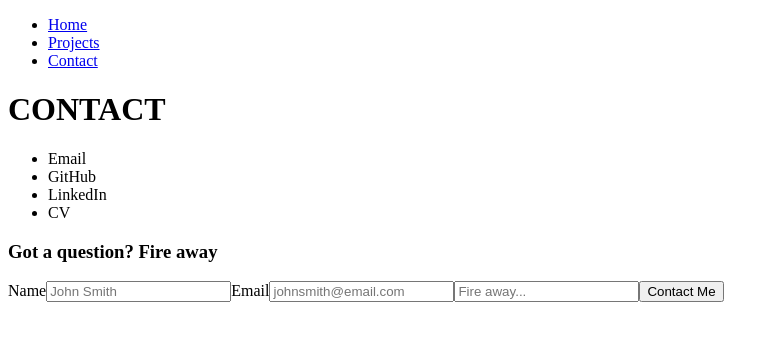
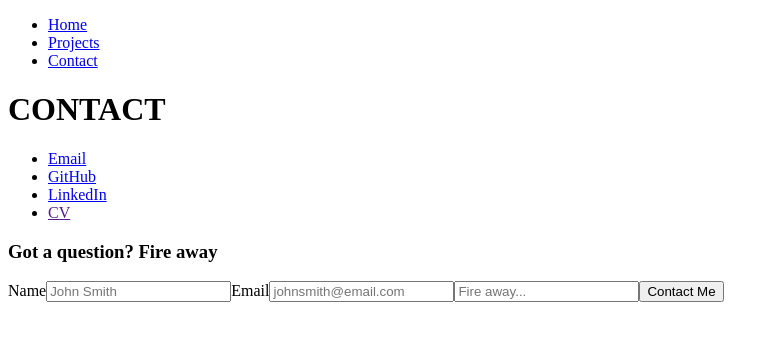
Before and after one commit to annabrisland/react-portfolio, a React (Vite) app in the folder webapp/: page /contact in a window 1280 px wide. Shown: the top 340 px of the page, without its empty margins (0-779 px from the left). Built offline with nearby package versions, Linux system fonts and the light colour scheme.

Commit message:
Adds contact links

```diff
--- a/webapp/src/components/pages/Contact.jsx
+++ b/webapp/src/components/pages/Contact.jsx
@@ -5,10 +5,27 @@ function Contact() {
     <div>
       <h1>CONTACT</h1>
       <ul>
-        <li>Email</li>
-        <li>GitHub</li>
-        <li>LinkedIn</li>
-        <li>CV</li>
+        <li>
+          <a href="mailto:annabrisland@gmail.com">Email</a>
+        </li>
+        <li>
+          <a href="https://github.com/annabrisland" target="_blank">
+            GitHub
+          </a>
+        </li>
+        <li>
+          <a
+            href="https://www.linkedin.com/in/anna-brisland-2b5734232/"
+            target="_blank"
+          >
+            LinkedIn
+          </a>
+        </li>
+        <li>
+          <a href="" target="_blank">
+            CV
+          </a>
+        </li>
       </ul>
       <section>
         <h3>Got a question? Fire away</h3>
--- a/webapp/src/components/pages/Projects.jsx
+++ b/webapp/src/components/pages/Projects.jsx
@@ -6,13 +6,19 @@ function Projects() {
     {
       id: 1,
       title: "Labby",
-      desc: "A Lab Management Software",
+      desc: "A Lab Management System for BC Cancer",
       img: "",
     },
     {
       id: 2,
       title: "Umami",
-      desc: "A Lab Management Software",
+      desc: "Recipe Sharing Platform",
+      img: "",
+    },
+    {
+      id: 3,
+      title: "UBC Botany",
+      desc: "Merch and Mascot Design",
       img: "",
     },
   ];
@@ -22,6 +28,7 @@ function Projects() {
       <h1>PROJECTS</h1>
       <Card project={project[0]} />
       <Card project={project[1]} />
+      <Card project={project[2]} />
     </div>
   );
 }
```
